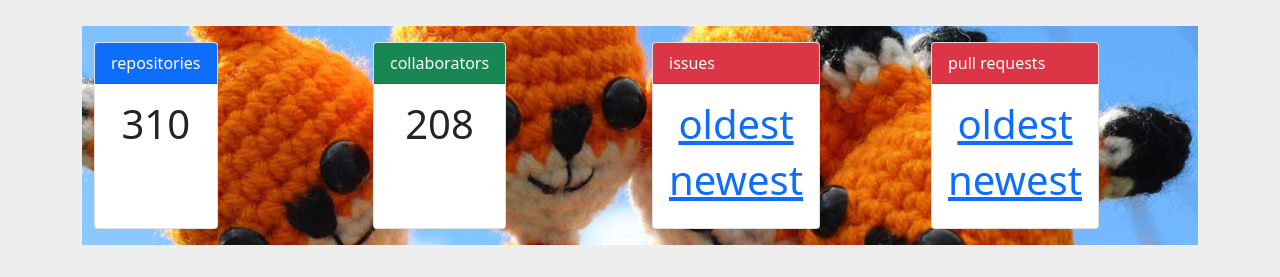
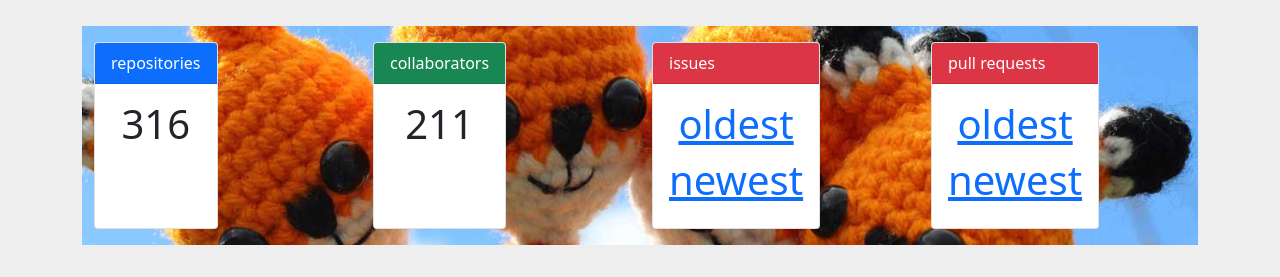
Before and after one commit to voxpupuli/voxpupuli.github.io, a Jekyll site: the page built from index.html, in a window 1280 px wide. Shown: the part 121-398 px from the top of the page. Built offline with Jekyll 4.4.1, drawn with Linux system fonts in a browser that asks for light colours; nearby versions of some CDN libraries.

Commit message:
Update collaborators/repo counter

```diff
--- a/index.html
+++ b/index.html
@@ -9,7 +9,7 @@ layout: default
         repositories
       </div>
       <div class="card-body">
-        <h1 id="repository-count">310</h1>
+        <h1 id="repository-count">316</h1>
       </div>
     </div>
   </div>
@@ -19,7 +19,7 @@ layout: default
         collaborators
       </div>
       <div class="card-body">
-        <h1 id="members-count">208</h1>
+        <h1 id="members-count">211</h1>
       </div>
     </div>
   </div>
```
